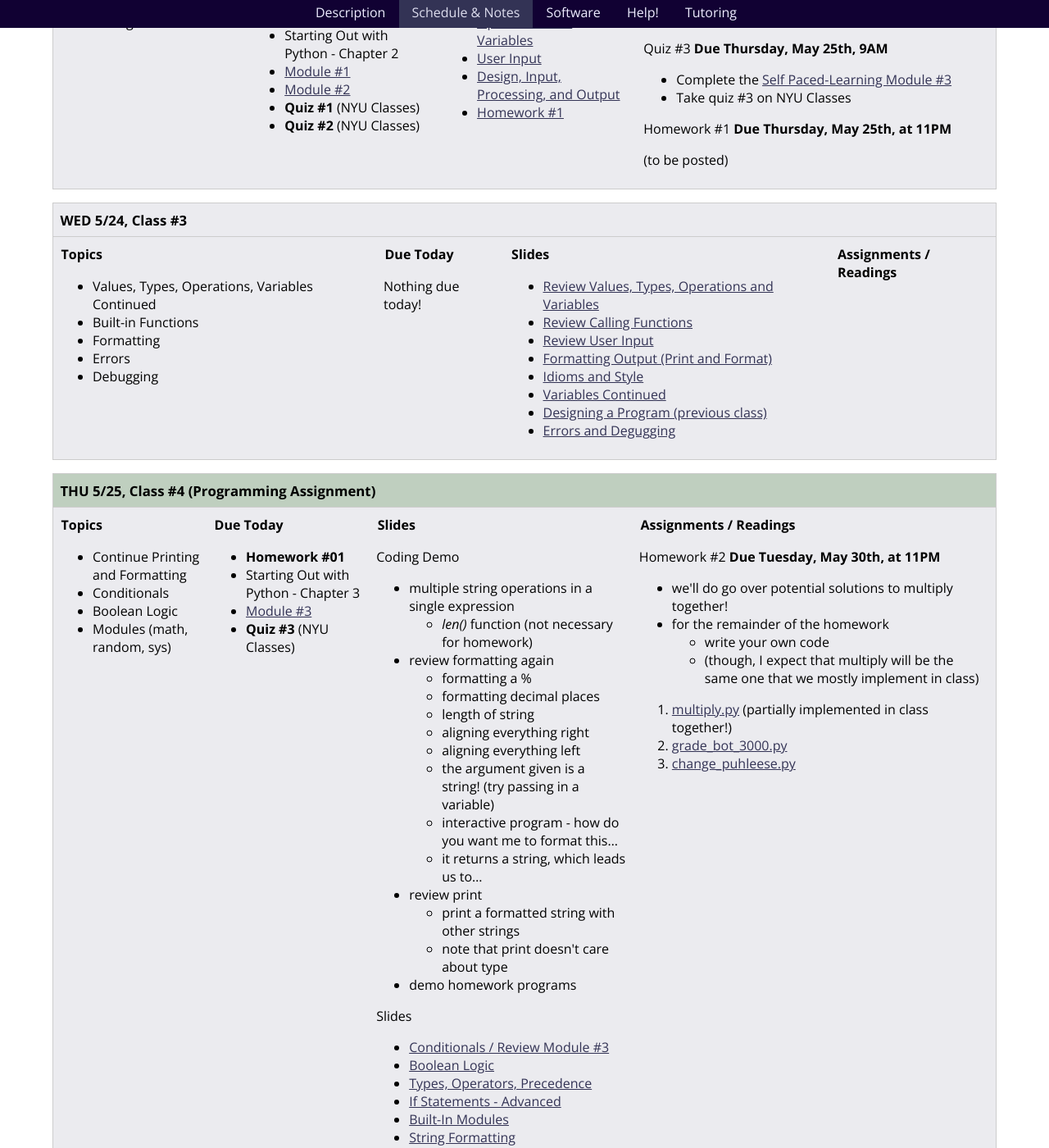
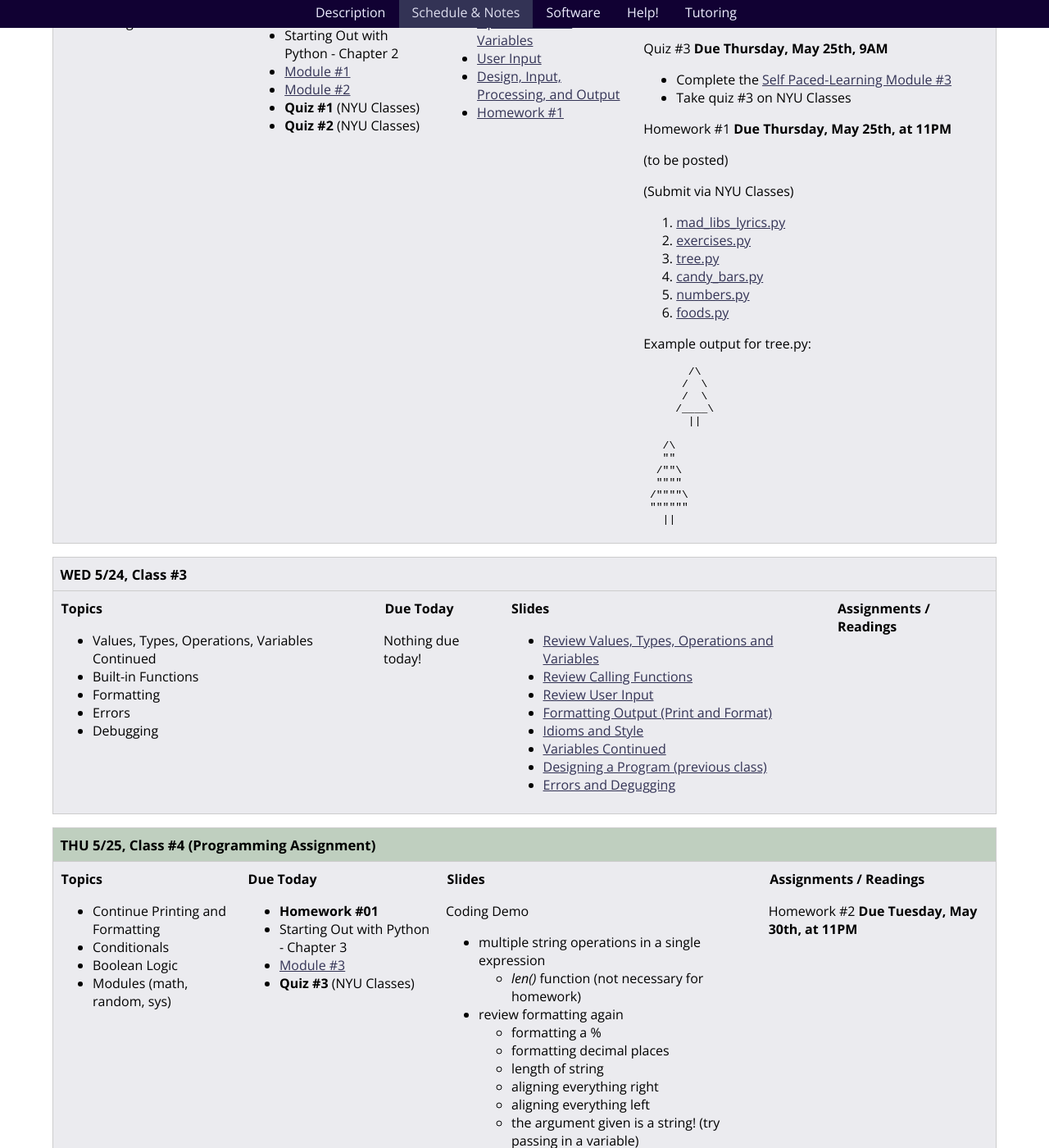
Before and after one commit to foureyes/csci-ua.0002-summer2017-001, a Jekyll site: the page built from schedule.markdown, in a window 1280 px wide and 1400 px high, scrolled down 737 px. Shown: the whole window at 82% size. Built offline with Jekyll 4.4.1, drawn with Linux system fonts in a browser that asks for light colours; some of the changed lines change nothing that is shown.

Commit message:
fix up hw

```diff
--- a/_includes/classes/class-02.markdown
+++ b/_includes/classes/class-02.markdown
@@ -44,7 +44,6 @@ Homework #1 __Due Thursday, May 25th, at 11PM__
 
 (to be posted)
 
-{% comment %}
 
 (Submit via NYU Classes)
 
@@ -74,6 +73,5 @@ Example output for tree.py:
 </pre>
 <!--_-->
 
-{% endcomment %}
 
 </article>
--- a/_includes/classes/class-04.markdown
+++ b/_includes/classes/class-04.markdown
@@ -65,6 +65,8 @@ Warm-up
 
 Homework #2 __Due Tuesday, May 30th, at 11PM__
 
+{% comment %}
+
 * we'll do go over potential solutions to multiply together!
 * for the remainder of the homework
     * write your own code
@@ -73,6 +75,8 @@ Homework #2 __Due Tuesday, May 30th, at 11PM__
 1. [multiply.py](homework/hw02/multiply.py) (partially implemented in class together!)
 2. [grade_bot_3000.py](homework/hw02/grade_bot_3000.py)
 3. [change_puhleese.py](homework/hw02/change_puhleese.py)
+
+{% endcomment %}
 
 </article>
 
```
Also changed, not shown: 1 other file.
